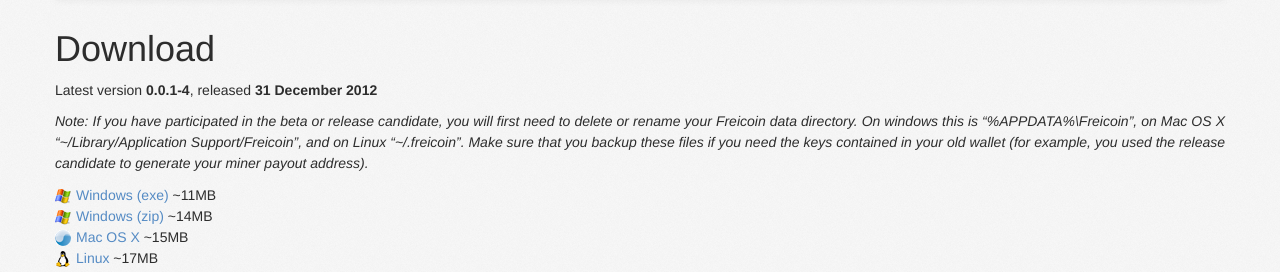
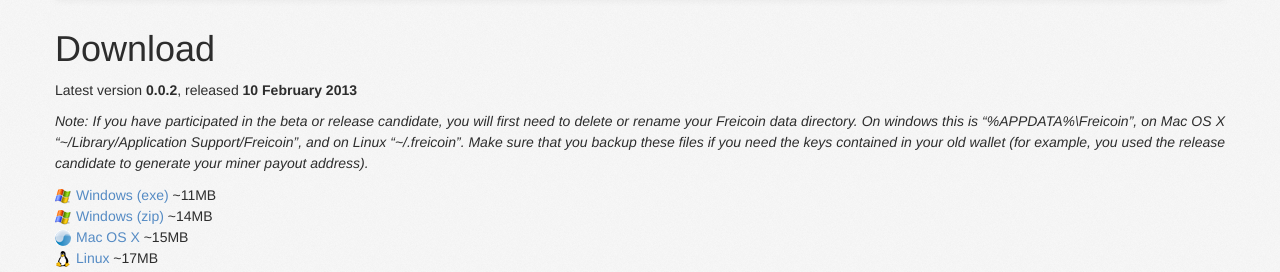
Before and after one commit to freicoin/freico.in, a Jekyll site: the page built from download/index.md, in a window 1280 px wide. Shown: the part 173-445 px from the top of the page. Built offline with Jekyll 4.4.1, drawn with Linux system fonts in a browser that asks for light colours; nearby versions of some CDN libraries; some web fonts are replaced; comment, search, counter and statistics services are not loaded.

Commit message:
Release v0.0.2.

```diff
--- a/_config.yml
+++ b/_config.yml
@@ -49,37 +49,37 @@
             url: /resources/index.html
 
 freicoin:
-    version: 0.0.1-4
-    release_date: 2012-12-31T19:30:00
+    version: 0.0.2
+    release_date: 2013-02-10T12:00:00
     downloads:
         -
             name: Windows (exe)
             osid: Win
             icon: /static/images/os/win.png
-            link: https://s3.amazonaws.com/in.freico.stable/freicoin-0.0.1-4-windows-setup.exe
+            link: https://s3.amazonaws.com/in.freico.stable/freicoin-0.0.2-windows-setup.exe
             size: ~11MB
         -
             name: Windows (zip)
             icon: /static/images/os/win.png
-            link: https://s3.amazonaws.com/in.freico.stable/freicoin-0.0.1-4-windows.zip
+            link: https://s3.amazonaws.com/in.freico.stable/freicoin-0.0.2-windows.zip
             size: ~14MB
         -
             name: Mac OS X
             osid: Mac
             icon: /static/images/os/mac.png
-            link: https://s3.amazonaws.com/in.freico.stable/freicoin-0.0.1-4-macosx.dmg
+            link: https://s3.amazonaws.com/in.freico.stable/freicoin-0.0.2-macosx.dmg
             size: ~15MB
         -
             name: Linux
             osid: Linux
             icon: /static/images/os/linux.png
-            link: https://s3.amazonaws.com/in.freico.stable/freicoin-0.0.1-4-linux.tar.xz
+            link: https://s3.amazonaws.com/in.freico.stable/freicoin-0.0.2-linux.tar.xz
             size: ~17MB
         -
             name: Source
             osid: Unknown
             icon: /static/images/os/src.png
-            link: https://github.com/freicoin/freicoin/archive/v0.0.1-4.zip
+            link: https://github.com/freicoin/freicoin/archive/v0.0.2.zip
             size: ~2MB
 
 analytics:
```
